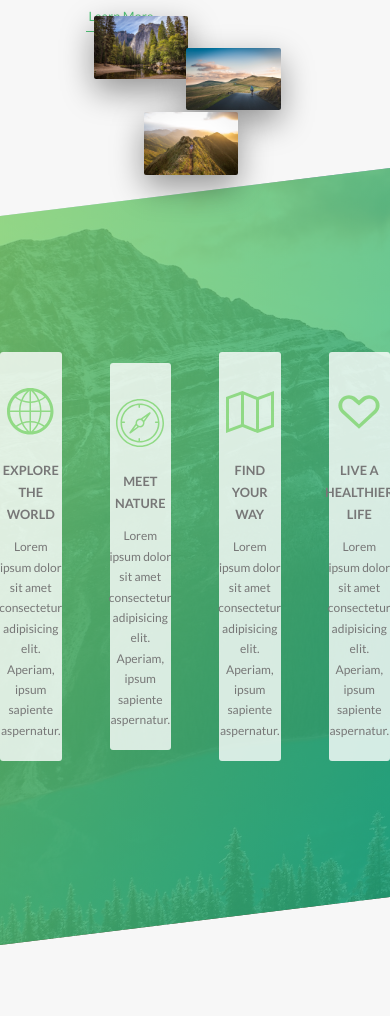
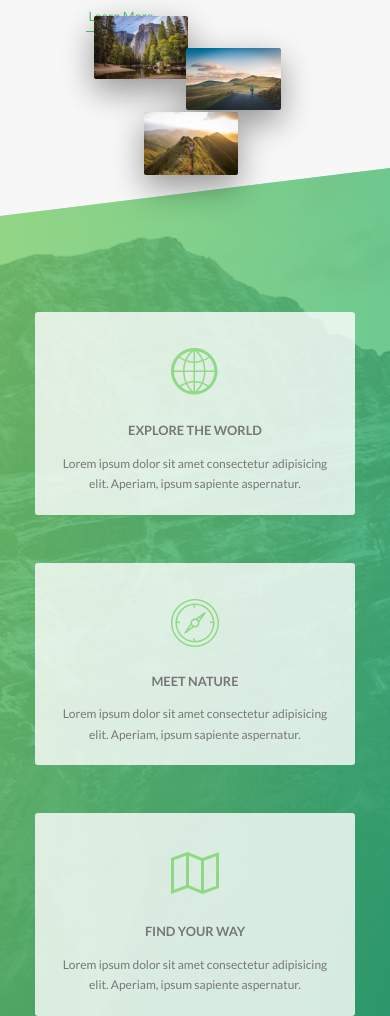
Before and after one commit to DuttaAnirudh/natours-website, a website: page index.html in a window 390 px wide. Shown: the part 1400-2416 px from the top of the page. Drawn offline with Linux system fonts and the light colour scheme.

Commit message:
feat: add media query to feature section

```diff
--- a/sass/components/_feature.scss
+++ b/sass/components/_feature.scss
@@ -6,6 +6,11 @@
   max-width: 114rem;
   margin: 0 auto;
   transform: skewY(7deg);
+
+  @include respond(tab-port) {
+    flex-direction: column;
+    padding: 15rem 0;
+  }
 
   &__box {
     display: flex;
@@ -19,6 +24,14 @@
     border-radius: 3px;
     transition: all 0.2s;
 
+    @include respond(tab-port) {
+      width: 40rem;
+
+      &:not(:last-child) {
+        margin-bottom: 6rem;
+      }
+    }
+
     &:hover {
       transform: translateY(-1.5rem) scale(1.03);
     }
```
Also changed, not shown: css/style.css.
